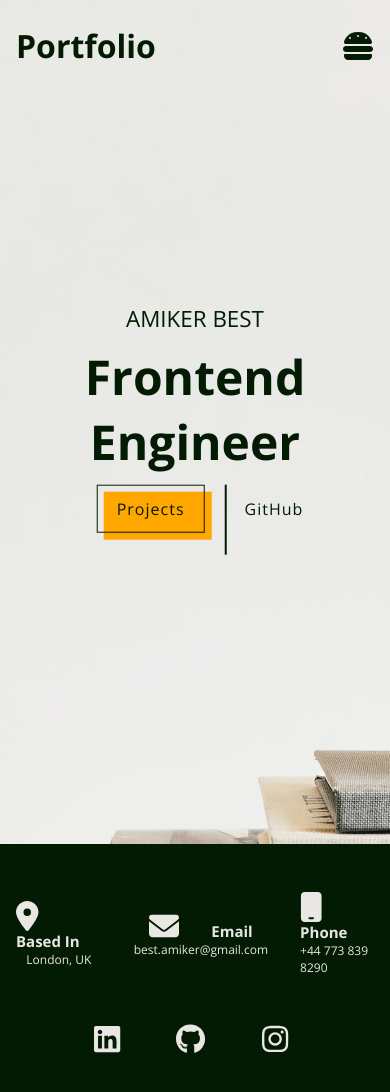
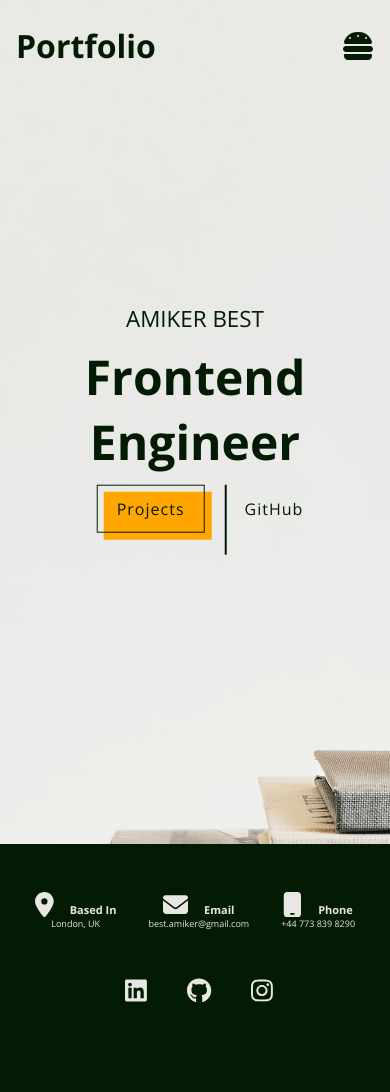
Before and after one commit to AmikerB/Portfolio, a React (Create React App) app: page /#/ in a window 390 px wide. Shown: the top 1092 px of the page. After the commit the page ends 1053 px from the top, so only its background shows below. Built offline with nearby package versions, Linux system fonts and the light colour scheme.

Commit message:
footer icon styling on smaller screens

```diff
--- a/src/components/FooterStyles.css
+++ b/src/components/FooterStyles.css
@@ -37,9 +37,9 @@
 }
 
 .footer .icons {
-    font-size: 30px;
+    font-size: 25px;
     color: var(--light);
-    margin-right: 2rem;
+    margin-right: 1rem;
 }
 
 .social .icons:hover {
@@ -52,12 +52,12 @@
     }
 
     .footer h2 {
-        font-size: 15px;
+        font-size: 11px;
     }
 
     .footer a,
     .footer p {
-        font-size: 12px;
+        font-size: 9px;
     }
 
     .footer-left,
```
